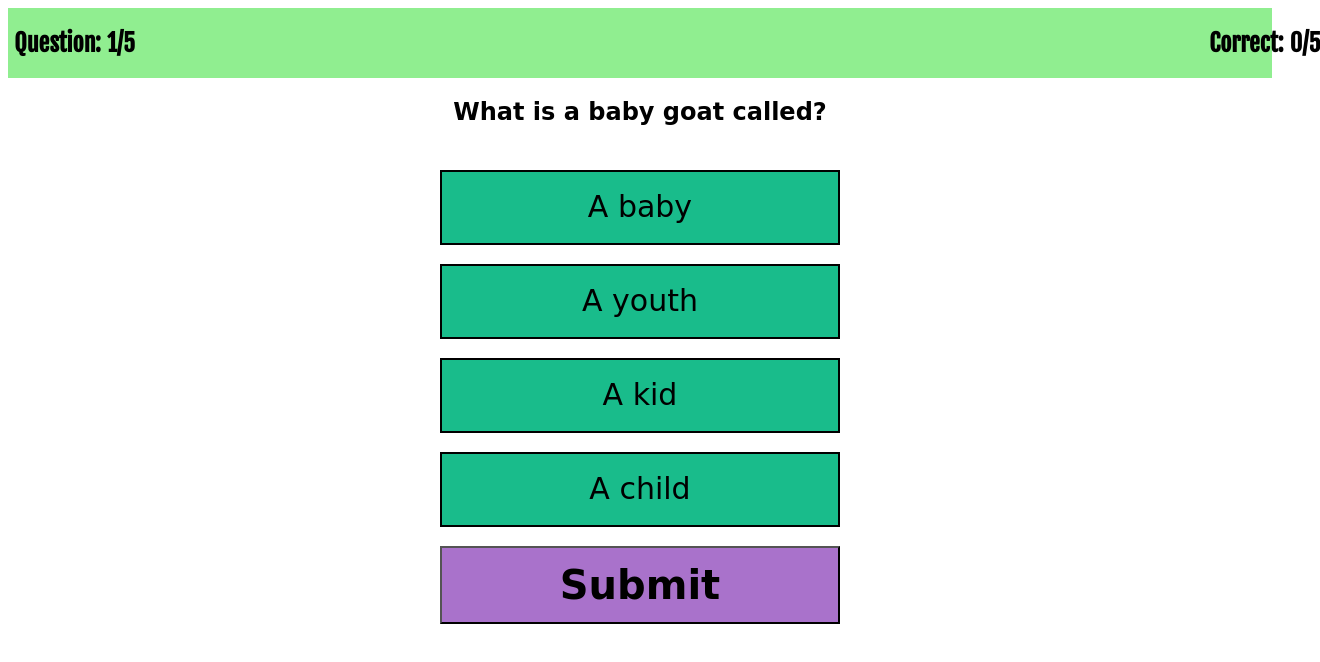
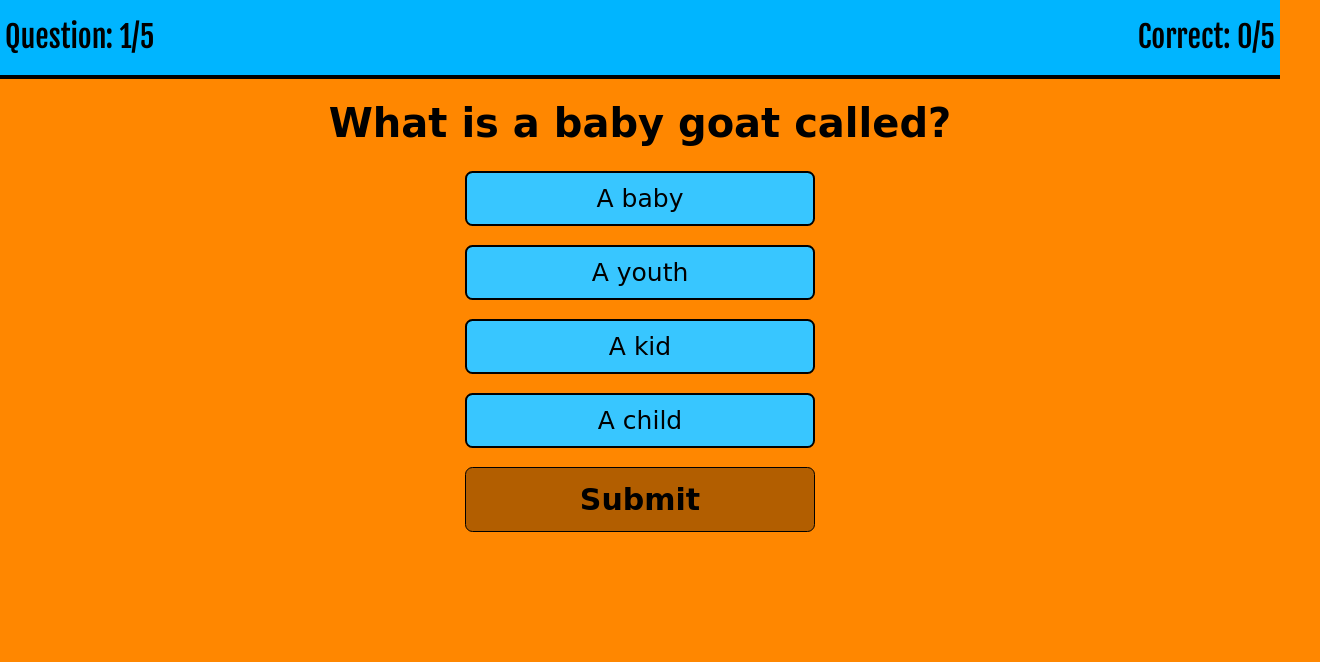
Before and after one commit to MatthewKozlowski/Quiz-App, a plain HTML site: page index.html in a window 1280 px wide. Both pictures are taken after a click on the button "Begin!". Shown: the whole page, 1320 px wide, since content can reach past the window. Drawn offline with nearby package versions, Linux system fonts and the light colour scheme; a web font is replaced by a local one.

Commit message:
CSS Styling
Major changes to header

```diff
--- a/index.html
+++ b/index.html
@@ -11,12 +11,12 @@
     </head>
     <body>
         <header class="hide" role="banner">
-            <h2 class="headerQuestionTitle">Question: </h2><h2 class="questionNumber">0</h2><h2 class="questionCounter">/5</h2>
-            <h2 class="headerCorrectTitle">Correct: </h2><h2 class="numberCorrect">0</h2><h2 class="Correctcounter">/5</h2>
+            <span class="questionNumber">Question: 0/5</span>
+            <span class="numberCorrect">Correct: 0/5</span>
         </header>
         <main class="main">
             <div class="quizStart">
-                <h1 class="quizTitle">Goat Facts</h1>
+                <h1 id="quizTitle">Goat Facts</h1>
                 <h2>How goat are you?</h2>
                 <button type="button" class="startButton">Begin!</button>
             </div>
--- a/index.js
+++ b/index.js
@@ -18,8 +18,8 @@ function showHeader() {
 
 function createQuestion() {
     if(questionNumber-1 < STORE.length) {
-        return `<div class="question">
-            <h2>${STORE[questionNumber-1].question}</h2>
+        return `<div class="questionContainer">
+            <h2 class="question">${STORE[questionNumber-1].question}</h2>
             <form>
             <fieldset>
             <div class="answerContainer"></div>
@@ -56,13 +56,13 @@ function selectAnswerChoice(event) {
 function updateQuestionNumber() {
     if (questionNumber < STORE.length) {
      questionNumber++;
-     $('.questionNumber').text(questionNumber);
+     $('.questionNumber').text('Question: '+questionNumber+'/5');
     }
  }
 
 function updateNumberCorrect() {
     overallScore++;
-    $('.numberCorrect').text(overallScore);
+    $('.numberCorrect').text('Correct: '+overallScore+'/5');
 }
 
 function nextQuestion() {
@@ -89,7 +89,7 @@ function checkAnswer() {
 function userAnswerCorrect() {
     updateNumberCorrect();
     $('form').remove();
-    $('.question').html(correctAnswerDisplay());
+    $('.questionContainer').html(correctAnswerDisplay());
 }
 
 function correctAnswerDisplay() {
@@ -115,7 +115,7 @@ function correctAnswerDisplay() {
 function userAnswerIncorrect() {
     numberIncorrect++;
     $('form').remove();
-    $('.question').html(incorrectAnswerDisplay());
+    $('.questionContainer').html(incorrectAnswerDisplay());
 }
 
 function incorrectAnswerDisplay() {
@@ -142,7 +142,7 @@ function incorrectAnswerDisplay() {
 
 function renderEndScreen() {
     $('main').on('click', '.seeResults', function(event){
-        $('.question').remove();
+        $('.questionContainer').remove();
         $('main').html(createEndScreen());
     })
 }
--- a/style.css
+++ b/style.css
@@ -1,3 +1,7 @@
+body {
+    background-color: #FF8700;
+}
+
 .main {
     display: flexbox;
     font-family: 'Sniglet', cursive;
@@ -7,27 +11,29 @@
 /* Begin header styling*/
 
 header {
-    display: inline-flex;
-    /*
-    background-image: url("https://www.clongen.com/wp-content/uploads/2015/02/goat-banner.jpg");
-    background-repeat: no-repeat;
-    background-size: auto;
-    */background-color: lightgreen;
+    position: fixed;
+    top: 0;
+    right: 0;
+    left: 0;
+    bottom: 0;
+    background-color: #00B5FF;
     width: 100%;
     font-family: 'Fjalla One', sans-serif;
+    font-size: 30px;
+    border-bottom: 4px solid;
+    height: 75px;
 }
 
-.headerQuestionTitle {
-    padding-right: .5%;
-    padding-left: .5%;
+.questionNumber {
+    float: left;
+    margin-left: 5px;
+    padding-top: 18px;
 }
 
-.headerCorrectTitle {
-    padding-right: .5%;
-}
-
-.questionCounter {
-    padding-right: 85%;
+.numberCorrect {
+   float: right;
+   margin-right: 5px;
+   padding-top: 18px;
 }
 
 .hide {
@@ -40,6 +46,7 @@ header {
 
 .quizStart {
     text-align: center;
+    margin-top: 200px;
 }
 
 .quizTitle {
@@ -50,8 +57,14 @@ header {
 
 /* Begin question styling */
 
+.questionContainer {
+    text-align: center;
+}
+
 .question {
-    text-align: center;
+    font-size: 40px;
+    margin-bottom: 0;
+    margin-top: 100px;
 }
 
 fieldset {
@@ -71,23 +84,25 @@ input[type="radio"]:active + label {
 
 input[type="radio"]:checked + label {
     opacity: 1;
-    border: 6px solid;
+    border: 4px solid;
+    background-color: #007FB2;
 }
 
 label:hover {
-    background-color: #e4cb58;
+    background-color: #007FB2;
 }
 
 label {
     box-sizing: border-box;
     display: block;
     border: 2px solid;
-    background-color: #19bc8b;
-    width: 400px;
-    height: 75px;
-    font-size: 30px;
+    border-radius: 7.5px;
+    background-color: #38C6FF;
+    width: 350px;
+    height: 55px;
+    font-size: 25px;
     margin: auto;
-    padding-top: 17px;
+    padding-top: 11px;
 
 }
 
@@ -115,22 +130,28 @@ button:hover span:after {
 }
 button {
     display: inline-block;
-    width: 400px;
-    background-color: #a972cb;
+    width: 350px;
+    background-color: #B25E00;
     padding: 14px 28px;
-    font-size: 40px;
+    font-size: 30px;
     font-weight: bold;
     cursor: pointer;
     text-align: center;
     font-family: 'Sniglet', cursive;
+    border: 1px solid;
+    border-radius: 7.5px;
 }
 
-.nextQuestion {
-    margin-top: 15px;
+.correctAnswerDisplay {
+    margin-top: 100px;
+}
+
+.incorrectAnswerDisplay {
+    margin-top: 105px;
 }
 
 .moveOn {
-
+    margin-top: 10px;
     margin-right: 10px;
     margin-bottom: 10px;
 }
@@ -138,6 +159,9 @@ button {
 .imageSizing {
     height: 20%;
     width: 20%;
+    border-style: outset;
+    border-width: 6px;
+    border-color: black;
 }
 
 /* End question styling */
```
